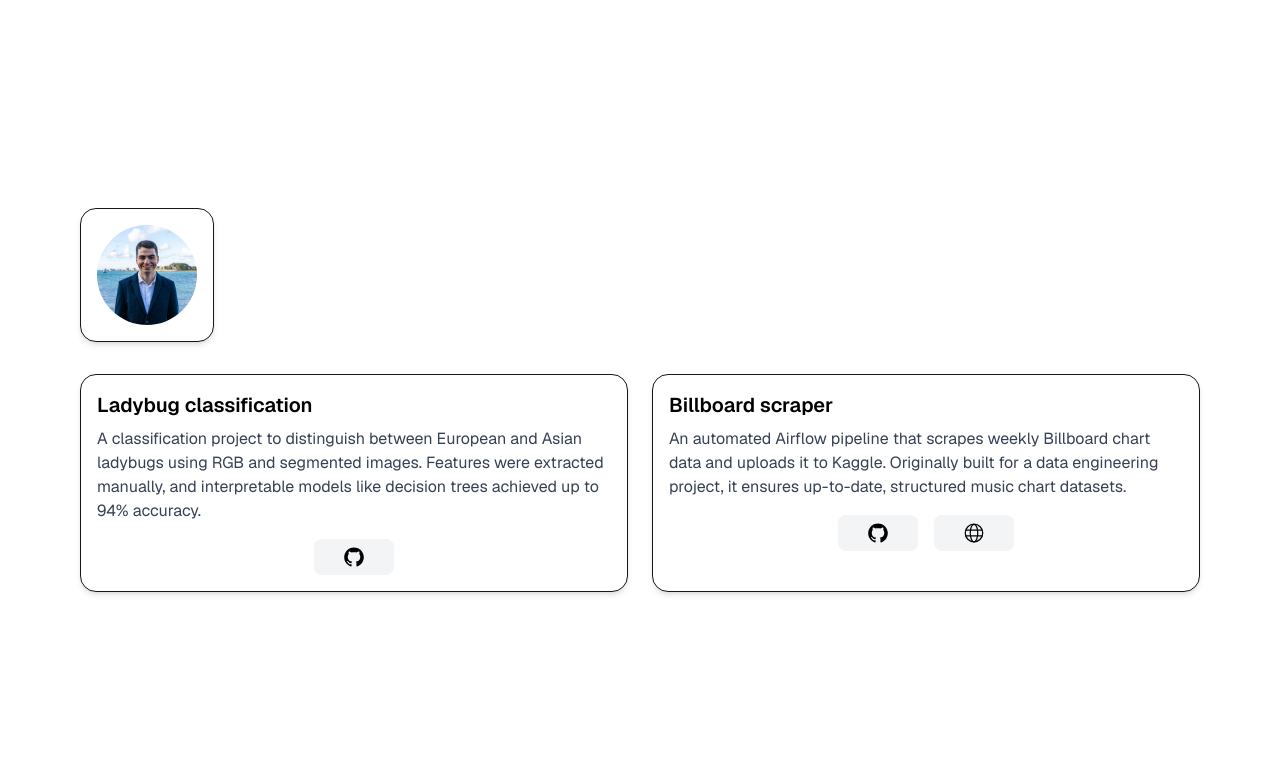
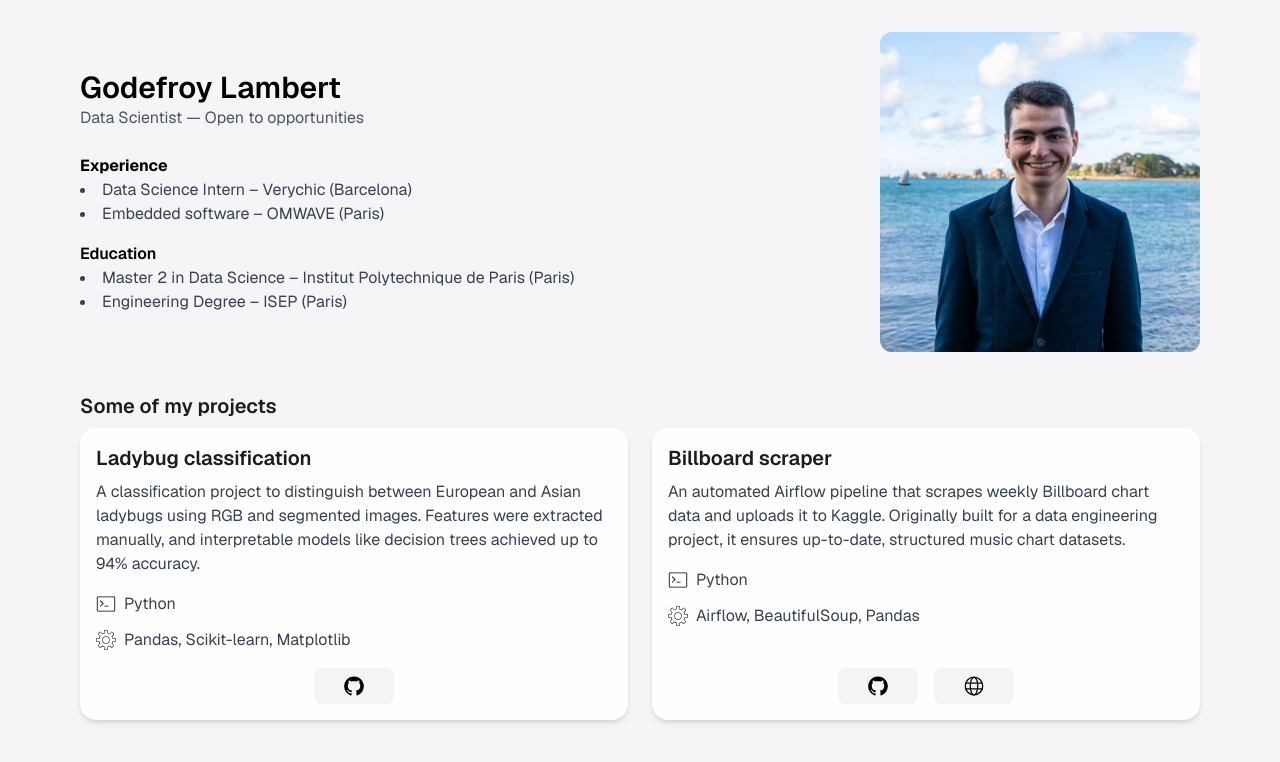
Before and after one commit to godefroylmb/Portfolio, a Next.js app: page / in a window 1280 px wide. Shown: the top 762 px of the page. Built offline with nearby package versions, Linux system fonts and the light colour scheme.

Commit message:
Added icon, moddified styles and added description

```diff
--- a/src/app/globals.css
+++ b/src/app/globals.css
@@ -1,8 +1,8 @@
 @import "tailwindcss";
 
 :root {
-  --background: #ffffff;
-  --foreground: #171717;
+  --background: #f5f4f6;
+  --foreground: #1c1c1f;
 }
 /*
 @theme inline {
--- a/src/app/page.tsx
+++ b/src/app/page.tsx
@@ -4,18 +4,34 @@ import Image from "next/image";
 
 export default function Home() {
   return (
-    <div className="grid grid-rows-[20px_1fr_20px] items-center justify-items-center min-h-screen p-8 pb-20 gap-16 sm:p-20 font-[family-name:var(--font-geist-sans)]">
+    <div className="grid grid-rows-[auto_1fr_20px] items-center justify-items-center min-h-screen px-8 sm:px-20 pb-20 gap-y-8 gap-x-16 font-[family-name:var(--font-geist-sans)]">
       <main className="flex flex-col gap-[32px] row-start-2 items-center sm:items-start">
         <Profile />
 
-        <div className="grid grid-cols-1 sm:grid-cols-2 gap-6">
-          <Card name="Ladybug classification" description="A classification project to distinguish between European and Asian ladybugs using RGB and segmented images. Features were extracted manually, and interpretable models like decision trees achieved up to 94% accuracy." githubUrl="https://github.com/godefroylmb/Ladybug/tree/main/ladybug" />
-          <Card name="Billboard scraper" description="An automated Airflow pipeline that scrapes weekly Billboard chart data and uploads it to Kaggle. Originally built for a data engineering project, it ensures up-to-date, structured music chart datasets." githubUrl="https://github.com/godefroylmb/Billboard" websiteUrl="https://www.kaggle.com/datasets/ludmin/billboard" />
+        <h2 className="text-xl font-semibold text-[#1c1c1f] mt-1 sm:mt-2">
+          Some of my projects
+        </h2>
+
+        <div className="grid grid-cols-1 sm:grid-cols-2 gap-6 -mt-6">
+          <Card
+            name="Ladybug classification"
+            description="A classification project to distinguish between European and Asian ladybugs using RGB and segmented images. Features were extracted manually, and interpretable models like decision trees achieved up to 94% accuracy."
+            githubUrl="https://github.com/godefroylmb/Ladybug/tree/main/ladybug"
+            language="Python"
+            stack="Pandas, Scikit-learn, Matplotlib"
+          />
+          <Card
+            name="Billboard scraper"
+            description="An automated Airflow pipeline that scrapes weekly Billboard chart data and uploads it to Kaggle. Originally built for a data engineering project, it ensures up-to-date, structured music chart datasets."
+            githubUrl="https://github.com/godefroylmb/Billboard"
+            websiteUrl="https://www.kaggle.com/datasets/ludmin/billboard"
+            language="Python"
+            stack="Airflow, BeautifulSoup, Pandas"
+          />
         </div>
+      </main>
 
-      </main>
-      <footer className="row-start-3 flex gap-[24px] flex-wrap items-center justify-center">
-      </footer>
+      <footer className="row-start-3 flex gap-[24px] flex-wrap items-center justify-center" />
     </div>
   );
 }
--- a/src/pages/components/card.tsx
+++ b/src/pages/components/card.tsx
@@ -5,13 +5,30 @@ type CardProps = {
   description: string;
   githubUrl?: string;
   websiteUrl?: string;
+  language?: string;
+  stack?: string;
 };
 
-export default function Card({ name, description, githubUrl, websiteUrl }: CardProps) {
+export default function Card({ name, description, githubUrl, websiteUrl, language, stack }: CardProps) {
   return (
-    <div className="border rounded-2xl p-4 shadow-md bg-white">
-      <h2 className="text-xl font-semibold text-black mb-2">{name}</h2>
+    <div className="rounded-2xl p-4 shadow-md bg-[#fffefe] flex flex-col h-full">
+      <h2 className="text-xl font-semibold text-[#1c1c1f] mb-2">{name}</h2>
       <p className="text-gray-700 mb-4">{description}</p>
+
+      {language && (
+        <div className="flex items-center text-gray-700 mb-3 space-x-2">
+          <Image src="/icon/terminal.svg" alt="Terminal" width={20} height={20} />
+          <span>{language}</span>
+        </div>
+      )}
+
+      {stack && (
+        <div className="flex items-center text-gray-700 mb-4 space-x-2">
+          <Image src="/icon/cog.svg" alt="Stack" width={20} height={20} />
+          <span>{stack}</span>
+        </div>
+      )}
+
       <div className="flex space-x-4 justify-center mt-auto">
         {githubUrl && (
           <a
@@ -20,12 +37,7 @@ export default function Card({ name, description, githubUrl, websiteUrl }: CardP
             rel="noopener noreferrer"
             className="inline-flex items-center justify-center px-3 py-2 bg-gray-100 text-black rounded-lg hover:bg-gray-200 transition min-w-[80px]"
           >
-            <Image
-              src="/icon/github.svg"
-              alt="GitHub"
-              width={20}
-              height={20}
-            />
+            <Image src="/icon/github.svg" alt="GitHub" width={20} height={20} />
           </a>
         )}
         {websiteUrl && (
@@ -35,12 +47,7 @@ export default function Card({ name, description, githubUrl, websiteUrl }: CardP
             rel="noopener noreferrer"
             className="inline-flex items-center justify-center px-3 py-2 bg-gray-100 text-black rounded-lg hover:bg-gray-200 transition min-w-[80px]"
           >
-            <Image
-              src="/icon/web.svg"
-              alt="GitHub"
-              width={20}
-              height={20}
-            />
+            <Image src="/icon/web.svg" alt="Website" width={20} height={20} />
           </a>
         )}
       </div>
--- a/src/pages/components/profile.tsx
+++ b/src/pages/components/profile.tsx
@@ -2,14 +2,37 @@ import Image from "next/image";
 
 export default function Profile() {
   return (
-    <div className="border rounded-2xl p-4 shadow-md bg-white flex justify-center">
-      <Image
-        src="/img/me.jpeg"
-        alt="Profile Picture"
-        width={100}
-        height={100}
-        className="rounded-full object-cover"
-      />
+    <div className="flex items-center justify-between gap-6 flex-wrap sm:flex-nowrap w-full">
+      <div className="flex flex-col justify-start gap-2 text-left max-w-[60%]">
+        <div>
+          <h1 className="text-3xl font-semibold text-black">Godefroy Lambert</h1>
+          <p className="text-gray-600 text-base">Data Scientist — Open to opportunities</p>
+        </div>
+        <div className="mt-4">
+          <h2 className="text-md font-bold text-black">Experience</h2>
+          <ul className="text-gray-700 list-disc list-inside">
+            <li>Data Science Intern – Verychic (Barcelona)</li>
+            <li>Embedded software – OMWAVE (Paris)</li>
+          </ul>
+        </div>
+        <div className="mt-2">
+          <h2 className="text-md font-semibold text-black">Education</h2>
+          <ul className="text-gray-700 list-disc list-inside">
+            <li>Master 2 in Data Science – Institut Polytechnique de Paris (Paris)</li>
+            <li>Engineering Degree – ISEP (Paris)</li>
+          </ul>
+        </div>
+      </div>
+
+      <div className="w-40 sm:w-48 md:w-64 lg:w-72 xl:w-80 flex-shrink-0">
+        <Image
+          src="/img/me.jpeg"
+          alt="Profile Picture"
+          width={400}
+          height={400}
+          className="rounded-xl object-cover w-full h-auto"
+        />
+      </div>
     </div>
   );
 }
```
Also changed, not shown: public/icon/cog.svg (added), public/icon/terminal.svg (added).
